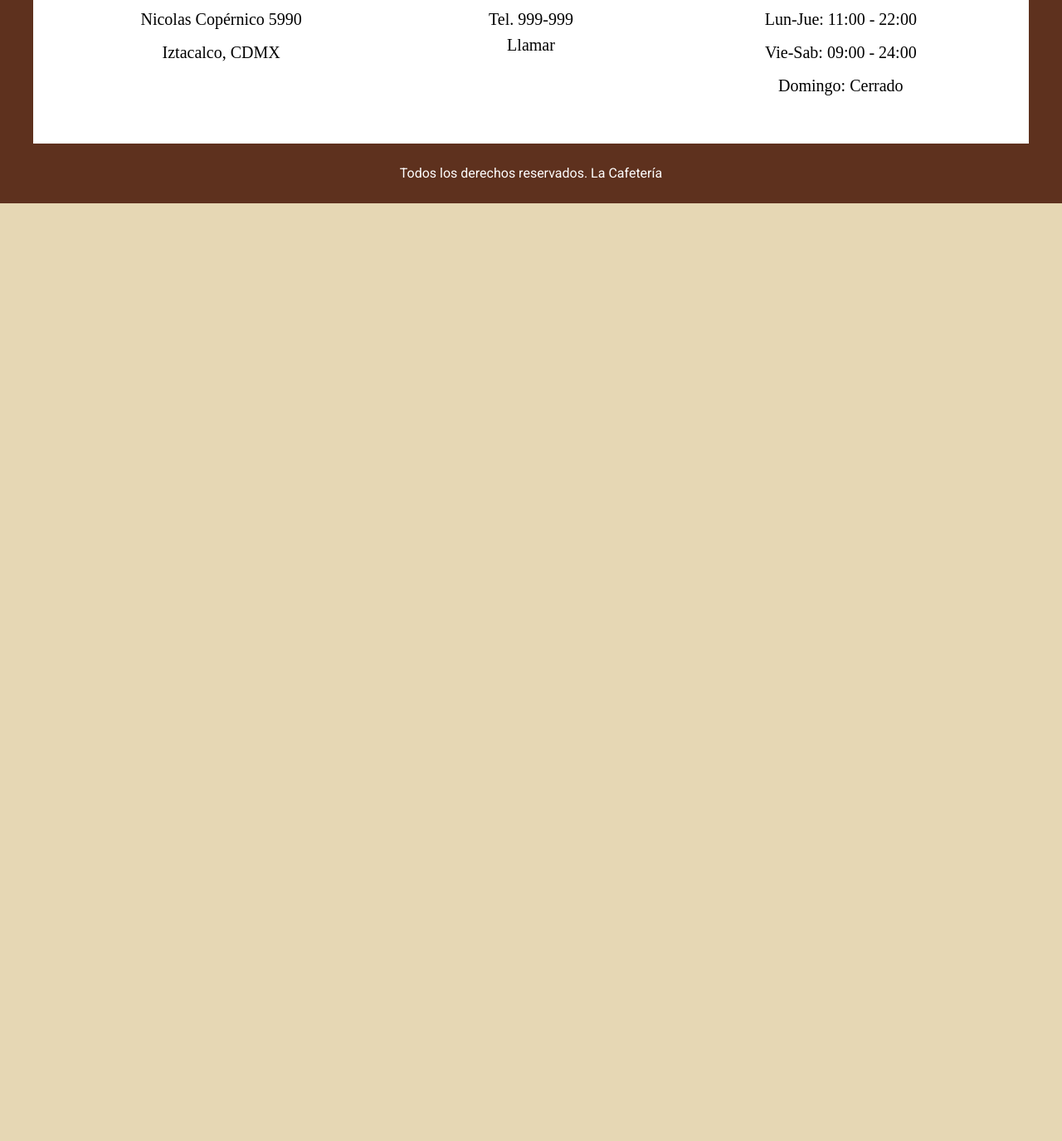
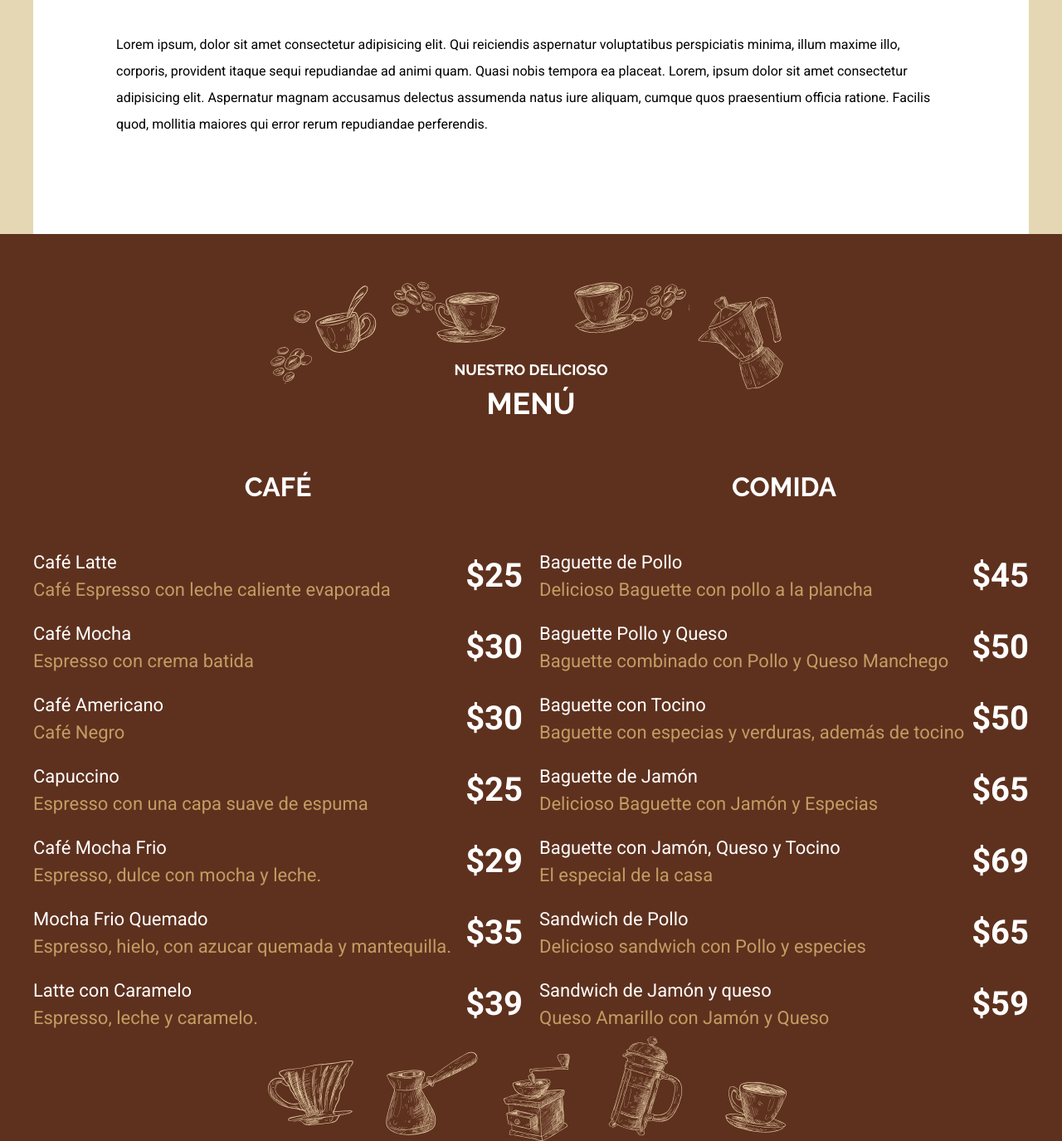
Before and after one commit to LuisMarioSolano/cafeteria, a website: page menu.html in a window 1280 px wide. Shown: the part 893-2268 px from the top of the page at 83% size. Before the commit the page ends 1138 px from the top, so only its background shows below. Drawn offline with Linux system fonts and the light colour scheme; a web font is replaced by a local one.

Commit message:
Update menu.html: Add elements for menu

```diff
--- a/menu.html
+++ b/menu.html
@@ -14,30 +14,151 @@
     <link rel="stylesheet" href="build/css/app.css" />
   </head>
   <body>
-    <header class="header header-inicio">
+    <header class="header header-menu">
       <div class="contenido-header contenedor">
         <div class="barra">
           <div class="logo">
             <img src="build/img/logo.svg" alt="logo" />
           </div>
           <nav class="nav-principal">
-            <a class="activo" href="index.html">Inicio</a>
+            <a href="index.html">Inicio</a>
             <a href="nosotros.html">Nosotros</a>
             <a href="proceso.html">Proceso</a>
-            <a href="menu.html">Menú</a>
+            <a class="activo" href="menu.html">Menú</a>
             <a href="galeria.html">Galería</a>
             <a href="contacto.html">Contacto</a>
           </nav>
         </div>
         <div class="texto-header">
-          <h1>Disfruta una deliciosa tasa de café</h1>
+          <h1>Disfruta nuestro delicioso menú</h1>
         </div>
       </div>
     </header>
 
     <main class="contenedor contenido-principal">
+      <h2><span>Utilizamos los</span>mejores igredientes</h2>
+      <div class="contenido-menu">
+        <div class="texto">
+          <p>
+            Lorem ipsum, dolor sit amet consectetur adipisicing elit. Qui
+            reiciendis aspernatur voluptatibus perspiciatis minima, illum maxime
+            illo, corporis, provident itaque sequi repudiandae ad animi quam.
+            Quasi nobis tempora ea placeat. Lorem, ipsum dolor sit amet
+            consectetur adipisicing elit. Aspernatur magnam accusamus delectus
+            assumenda natus iure aliquam, cumque quos praesentium officia
+            ratione. Facilis quod, mollitia maiores qui error rerum repudiandae
+            perferendis.
+          </p>
+        </div>
+      </div>
+    </main>
 
-    </main>
+    <section class="nuestro-menu">
+        <h2 class="heading-blanco"><span>Nuestro delicioso</span>Menú</h2>
+        <div class="contenedor grid-menu">
+          <div class="menu cafe">
+            <h3>Café</h3>
+            <ul>
+              <li>
+                <p>
+                  Café Latte
+                  <span>Café Espresso con leche caliente evaporada</span>
+                </p>
+                <p class="precio">$25</p>
+              </li>
+              <li>
+                <p>Café Mocha <span>Espresso con crema batida</span></p>
+                <p class="precio">$30</p>
+              </li>
+              <li>
+                <p>Café Americano <span>Café Negro</span></p>
+                <p class="precio">$30</p>
+              </li>
+              <li>
+                <p>Capuccino<span>Espresso con una capa suave de espuma</span></p>
+                <p class="precio">$25</p>
+              </li>
+              <li>
+                <p>
+                  Café Mocha Frio<span>Espresso, dulce con mocha y leche.</span>
+                </p>
+                <p class="precio">$29</p>
+              </li>
+              <li>
+                <p>
+                  Mocha Frio Quemado<span
+                    >Espresso, hielo, con azucar quemada y mantequilla.</span
+                  >
+                </p>
+                <p class="precio">$35</p>
+              </li>
+              <li>
+                <p>Latte con Caramelo<span>Espresso, leche y caramelo.</span></p>
+                <p class="precio">$39</p>
+              </li>
+            </ul>
+          </div>
+          <div class="menu comida">
+            <h3>Comida</h3>
+            <ul>
+              <li>
+                <p>
+                  Baguette de Pollo
+                  <span>Delicioso Baguette con pollo a la plancha</span>
+                </p>
+                <p class="precio">$45</p>
+              </li>
+              <li>
+                <p>
+                  Baguette Pollo y Queso
+                  <span>Baguette combinado con Pollo y Queso Manchego</span>
+                </p>
+                <p class="precio">$50</p>
+              </li>
+              <li>
+                <p>
+                  Baguette con Tocino<span
+                    >Baguette con especias y verduras, además de tocino</span
+                  >
+                </p>
+                <p class="precio">$50</p>
+              </li>
+              <li>
+                <p>
+                  Baguette de Jamón<span
+                    >Delicioso Baguette con Jamón y Especias</span
+                  >
+                </p>
+                <p class="precio">$65</p>
+              </li>
+              <li>
+                <p>
+                  Baguette con Jamón, Queso y Tocino<span
+                    >El especial de la casa</span
+                  >
+                </p>
+                <p class="precio">$69</p>
+              </li>
+              <li>
+                <p>
+                  Sandwich de Pollo<span
+                    >Delicioso sandwich con Pollo y especies</span
+                  >
+                </p>
+                <p class="precio">$65</p>
+              </li>
+              <li>
+                <p>
+                  Sandwich de Jamón y queso<span
+                    >Queso Amarillo con Jamón y Queso</span
+                  >
+                </p>
+                <p class="precio">$59</p>
+              </li>
+            </ul>
+          </div>
+        </div>
+      </section>
 
     <footer class="footer">
       <div class="contenedor contenido-footer bg-white">
@@ -55,7 +176,7 @@
           <h3>Horario</h3>
           <p>Lun-Jue: 11:00 - 22:00</p>
           <p>Vie-Sab: 09:00 - 24:00</p>
-          <p> Domingo: Cerrado</p>
+          <p>Domingo: Cerrado</p>
         </div>
       </div>
       <p class="copyright">Todos los derechos reservados. La Cafetería</p>
--- a/src/scss/header/_header.scss
+++ b/src/scss/header/_header.scss
@@ -44,3 +44,6 @@
 .header-proceso {
     background-image: url(../img/header_proceso.jpg);
 }
+.header-menu {
+    background-image: url(../img/header_menu.jpg);
+}
```
Also changed, not shown: build/css/app.css.
